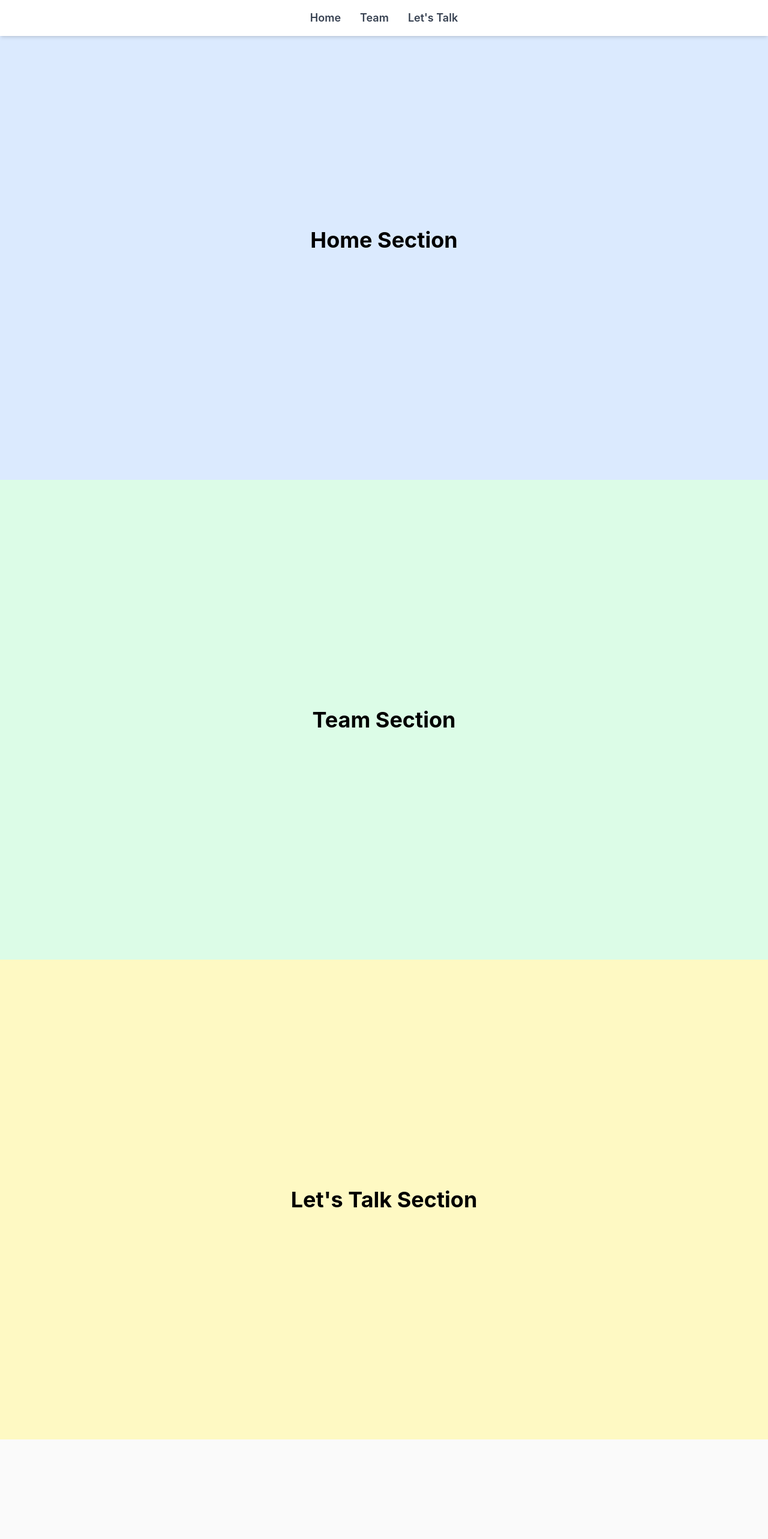
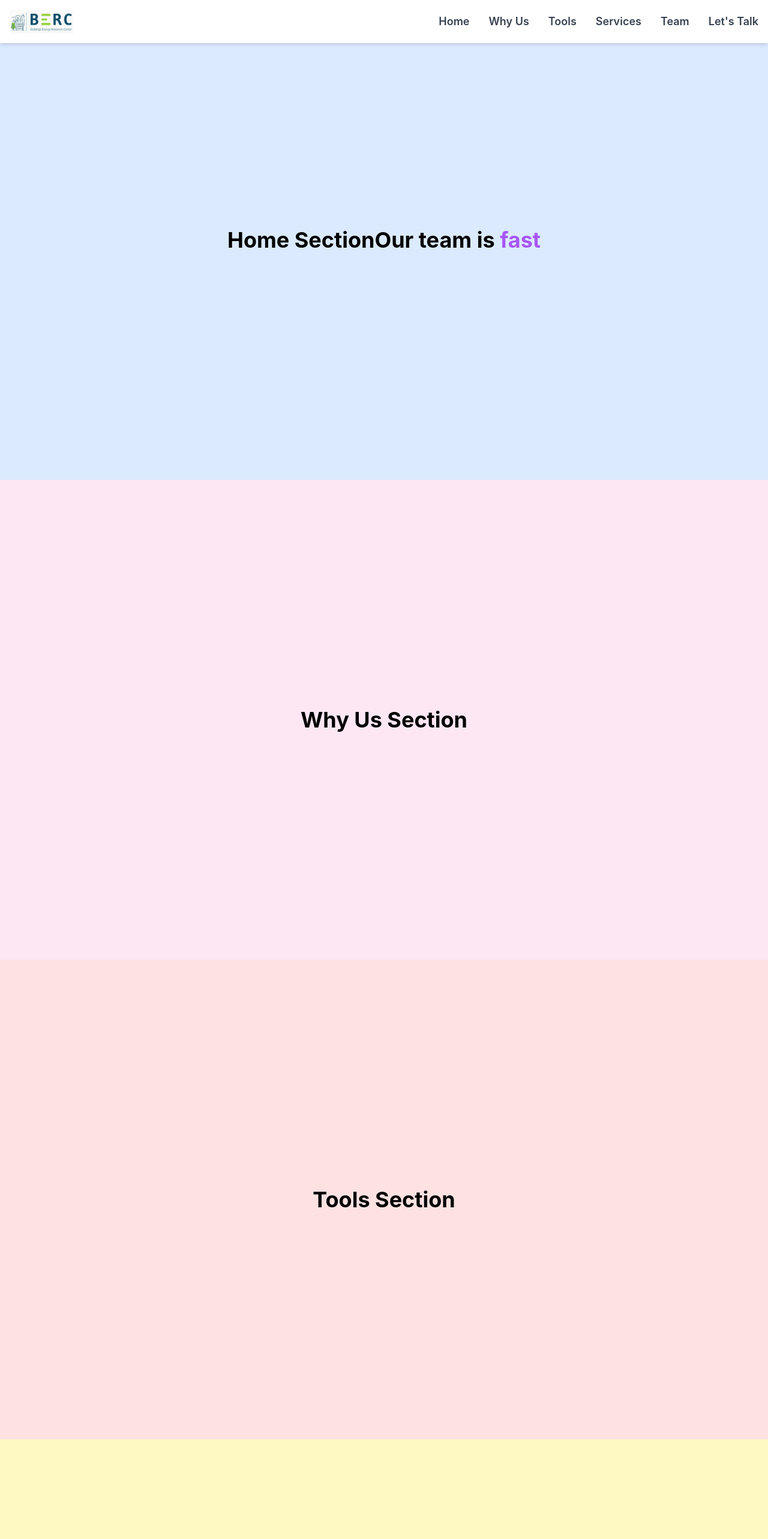
Before and after one commit to mianfarooqazam/berc-pk, a React (Create React App) app: page / in a window 1280 px wide. Shown: the top 2566 px of the page at 60% size. Built offline with nearby package versions, Linux system fonts and the light colour scheme; the HTML template or start-up script is replaced by a standard one.

Commit message:
Updated Content

```diff
--- a/src/App.js
+++ b/src/App.js
@@ -5,6 +5,9 @@ import LetsTalk from './pages/LetsTalk';
 import Home from './pages/Home';
 import Team from './pages/Team';
 import Navbar from './pages/Navbar';
+import WhyUs from './pages/WhyUs';
+import Tools from './pages/Tools';
+import Services from './pages/Services';
 
 
 function App() {
@@ -26,6 +29,9 @@ function App() {
         <div>
           <Navbar />
           <Home />
+          <WhyUs />
+          <Tools />
+          <Services />
           <Team />
           <LetsTalk />
           <AnimatedText />
--- a/src/pages/Home.js
+++ b/src/pages/Home.js
@@ -1,9 +1,11 @@
 import React from 'react';
+import AnimatedText from '../components/AnimatedText';
 
 const Home = () => {
   return (
     <section id="home" className="h-screen flex items-center justify-center bg-blue-100">
       <h1 className="text-4xl font-bold">Home Section</h1>
+      <AnimatedText />
     </section>
   );
 };
--- a/src/pages/Navbar.js
+++ b/src/pages/Navbar.js
@@ -1,11 +1,25 @@
 import React from 'react';
+import logo from '../assets/berc-logo.jpeg';
 
 const Navbar = () => {
   return (
     <nav className="fixed top-0 left-0 w-full bg-white shadow-md z-10">
-      <ul className="flex justify-center space-x-8 p-4">
+      <div className="flex items-center justify-between p-4">
+        <div className="flex items-center space-x-4">
+          <img src={logo} alt="Logo" className="h-10" />
+        </div>
+        <ul className="flex space-x-8">
           <li>
             <a href="#home" className="text-lg font-semibold text-gray-700">Home</a>
+          </li>
+          <li>
+            <a href="#why-us" className="text-lg font-semibold text-gray-700">Why Us</a>
+          </li>
+          <li>
+            <a href="#tools" className="text-lg font-semibold text-gray-700">Tools</a>
+          </li>
+          <li>
+            <a href="#services" className="text-lg font-semibold text-gray-700">Services</a>
           </li>
           <li>
             <a href="#team" className="text-lg font-semibold text-gray-700">Team</a>
@@ -14,6 +28,7 @@ const Navbar = () => {
             <a href="#lets-talk" className="text-lg font-semibold text-gray-700">Let's Talk</a>
           </li>
         </ul>
+      </div>
     </nav>
   );
 };
--- a/src/pages/Services.js
+++ b/src/pages/Services.js
@@ -0,0 +1,11 @@
+import React from 'react';
+
+const Services = () => {
+  return (
+    <section id="services" className="h-screen flex items-center justify-center bg-yellow-100">
+      <h1 className="text-4xl font-bold">Services Section</h1>
+    </section>
+  );
+};
+
+export default Services;
--- a/src/pages/Tools.js
+++ b/src/pages/Tools.js
@@ -0,0 +1,11 @@
+import React from 'react';
+
+const Tools = () => {
+  return (
+    <section id="tools" className="h-screen flex items-center justify-center bg-red-100">
+      <h1 className="text-4xl font-bold">Tools Section</h1>
+    </section>
+  );
+};
+
+export default Tools;
--- a/src/pages/WhyUs.js
+++ b/src/pages/WhyUs.js
@@ -0,0 +1,11 @@
+import React from 'react';
+
+const WhyUs = () => {
+  return (
+    <section id="why-us" className="h-screen flex items-center justify-center bg-pink-100">
+      <h1 className="text-4xl font-bold">Why Us Section</h1>
+    </section>
+  );
+};
+
+export default WhyUs;
```
Also changed, not shown: src/assets/berc-logo.jpeg (added). Lines whose indentation alone changed are shown as unchanged.
